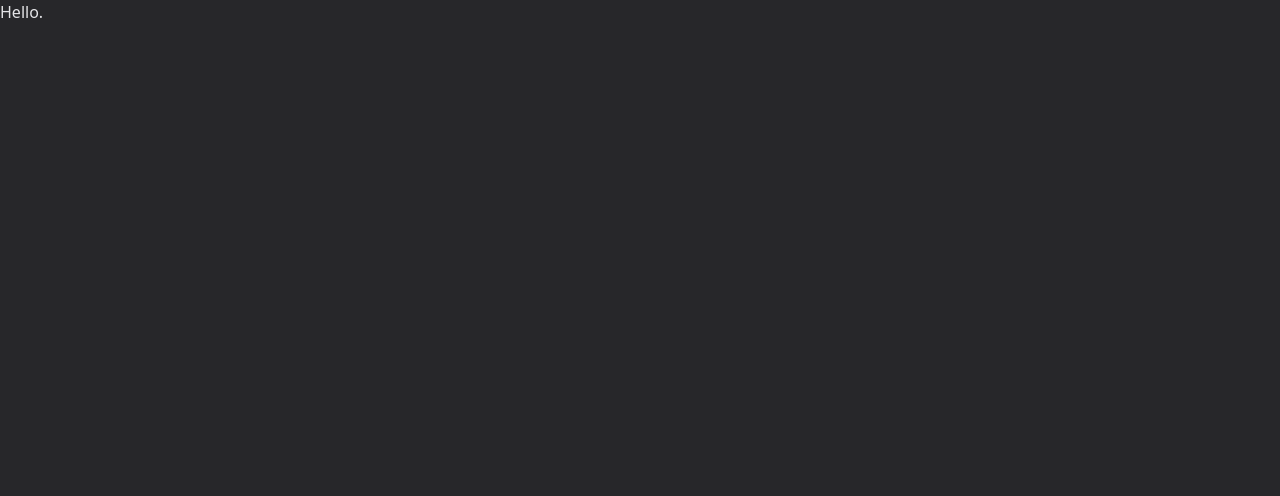
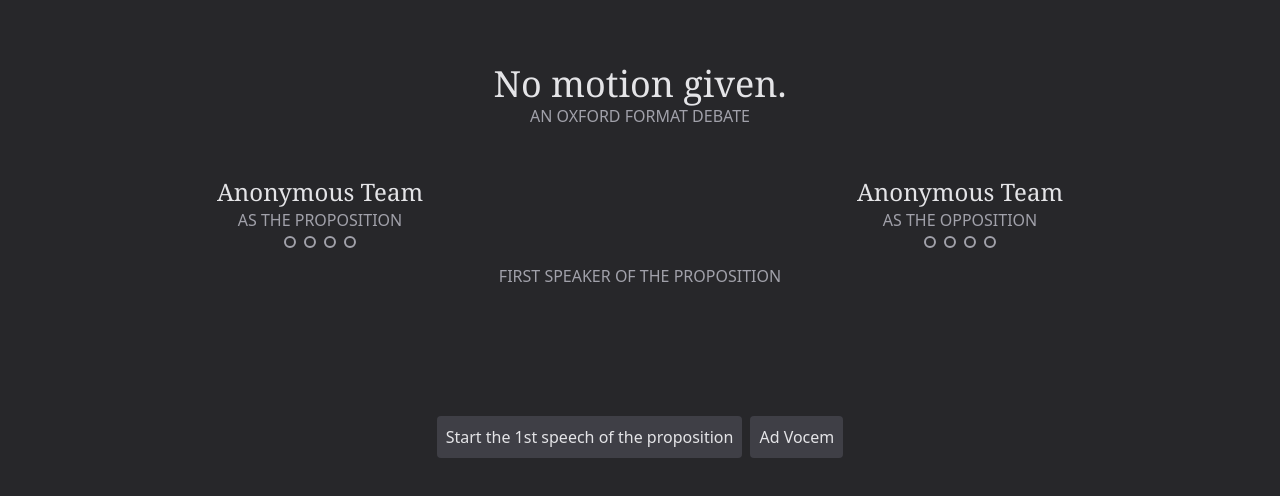
Before and after one commit to debatecore/debate-tools, a Next.js app: page /debate in a window 1280 px wide. Shown: the top 496 px of the page. Built offline with nearby package versions, Linux system fonts and the light colour scheme.

Commit message:
recreate debate page wo/ clocks & full translation

```diff
--- a/src/app/debate/page.tsx
+++ b/src/app/debate/page.tsx
@@ -1,3 +1,152 @@
+"use client";
+import { DebateContext } from "@/contexts/DebateContext";
+import { useLang } from "@/lib/useLang";
+import Link from "next/link";
+import { useContext, useState } from "react";
+
 export default function PageDebate() {
-  return "Hello.";
+  const debate = useContext(DebateContext);
+
+  const [running, setRunning] = useState<boolean>(false);
+  const [stage, setStage] = useState<number>(0);
+
+  const dot = `
+    h-3 w-3 rounded-full border-2 border-zinc-400
+  `;
+  const dotfill = `
+    bg-zinc-400
+  `;
+  const button = `
+    bg-zinc-700 p-2 rounded hover:bg-zinc-600 border border-transparent
+    hover:border-zinc-400 disabled:cursor-not-allowed
+  `;
+
+  const stageText = useLang(
+    stage == 0
+      ? "STAGE_0"
+      : stage == 1
+      ? "STAGE_1"
+      : stage == 2
+      ? "STAGE_2"
+      : stage == 3
+      ? "STAGE_3"
+      : stage == 4
+      ? "STAGE_4"
+      : stage == 5
+      ? "STAGE_5"
+      : stage == 6
+      ? "STAGE_6"
+      : stage == 7
+      ? "STAGE_7"
+      : "STAGE_8"
+  );
+  const stageBtnText = useLang(
+    stage == 0 && !running
+      ? "STAGE_0_0_BTN"
+      : stage == 0 && running
+      ? "STAGE_0_1_BTN"
+      : stage == 1 && !running
+      ? "STAGE_1_0_BTN"
+      : stage == 1 && running
+      ? "STAGE_1_1_BTN"
+      : stage == 2 && !running
+      ? "STAGE_2_0_BTN"
+      : stage == 2 && running
+      ? "STAGE_2_1_BTN"
+      : stage == 3 && !running
+      ? "STAGE_3_0_BTN"
+      : stage == 3 && running
+      ? "STAGE_3_1_BTN"
+      : stage == 4 && !running
+      ? "STAGE_4_0_BTN"
+      : stage == 4 && running
+      ? "STAGE_4_1_BTN"
+      : stage == 5 && !running
+      ? "STAGE_5_0_BTN"
+      : stage == 5 && running
+      ? "STAGE_5_1_BTN"
+      : stage == 6 && !running
+      ? "STAGE_6_0_BTN"
+      : stage == 6 && running
+      ? "STAGE_6_1_BTN"
+      : stage == 7 && !running
+      ? "STAGE_7_0_BTN"
+      : "STAGE_7_1_BTN"
+  );
+
+  return (
+    <>
+      <div className="text-center py-8 pt-16">
+        <h1 className="font-serif text-4xl">
+          {debate?.data.motion || "No motion given."}
+        </h1>
+        <p className="text-zinc-400">AN OXFORD FORMAT DEBATE</p>
+      </div>
+      <div className="flex flex-row py-4">
+        <div className="w-1/2">
+          <h2 className="font-serif text-2xl text-center">
+            {debate?.data.proTeam || "Anonymous Team"}
+          </h2>
+          <p className="text-zinc-400 text-center">{"AS THE PROPOSITION"}</p>
+          <div className="flex flex-row gap-2 justify-center pt-1">
+            <div className={`${dot} ${stage > 0 ? dotfill : ""}`} />
+            <div className={`${dot} ${stage > 2 ? dotfill : ""}`} />
+            <div className={`${dot} ${stage > 4 ? dotfill : ""}`} />
+            <div className={`${dot} ${stage > 6 ? dotfill : ""}`} />
+          </div>
+        </div>
+        <div className="w-1/2">
+          <h2 className="font-serif text-2xl text-center">
+            {debate?.data.oppTeam || "Anonymous Team"}
+          </h2>
+          <p className="text-zinc-400 text-center">{"AS THE OPPOSITION"}</p>
+          <div className="flex flex-row gap-2 justify-center pt-1">
+            <div className={`${dot} ${stage > 1 ? dotfill : ""}`} />
+            <div className={`${dot} ${stage > 3 ? dotfill : ""}`} />
+            <div className={`${dot} ${stage > 5 ? dotfill : ""}`} />
+            <div className={`${dot} ${stage > 7 ? dotfill : ""}`} />
+          </div>
+        </div>
+      </div>
+      <p className="text-center text-zinc-400">{stageText}</p>
+      <div className={stage == 8 ? "hidden" : ""}>
+        <div className="max-w-md mx-auto flex flex-row justify-center gap-2 pt-32">
+          <button
+            className={button}
+            onClick={() => {
+              if (stage == 8) return;
+              if (running) {
+                setRunning(false);
+                setStage(stage + 1);
+              } else {
+                setRunning(true);
+              }
+            }}
+          >
+            {stageBtnText}
+          </button>
+          <button className={button} onClick={() => {}}>
+            Ad Vocem
+          </button>
+        </div>
+        {/* <div className="max-w-md mx-auto p-1 text-zinc-400">
+          <Link href="">
+            <button className="hover:underline">Back</button>
+          </Link>
+        </div> */}
+      </div>
+      <div
+        className={`max-w-lg mx-auto flex flex-row justify-center gap-2 py-6 pt-32 ${
+          stage == 8 ? "" : "hidden"
+        }`}
+      >
+        <Link href="/" tabIndex={-1}>
+          <button className={button}>Back to menu</button>
+        </Link>
+        <Link href="/debate/setup" tabIndex={-1}>
+          <button className={button}>Back to debate config</button>
+        </Link>
+      </div>
+    </>
+  );
 }
--- a/src/data/en.json
+++ b/src/data/en.json
@@ -33,5 +33,30 @@
   "off": "Off",
   "seconds": "seconds",
   "minutes": "minutes",
-  "minute": "minute"
+  "minute": "minute",
+  "STAGE_0": "FIRST SPEAKER OF THE PROPOSITION",
+  "STAGE_1": "FIRST SPEAKER OF THE OPPOSITION",
+  "STAGE_2": "SECOND SPEAKER OF THE PROPOSITION",
+  "STAGE_3": "SECOND SPEAKER OF THE OPPOSITION",
+  "STAGE_4": "THIRD SPEAKER OF THE PROPOSITION",
+  "STAGE_5": "THIRD SPEAKER OF THE OPPOSITION",
+  "STAGE_6": "FOURTH SPEAKER OF THE PROPOSITION",
+  "STAGE_7": "FOURTH SPEAKER OF THE OPPOSITION",
+  "STAGE_8": "DEBATE COMPLETE",
+  "STAGE_0_0_BTN": "Start the 1st speech of the proposition",
+  "STAGE_0_1_BTN": "End the 1st speech of the proposition",
+  "STAGE_1_0_BTN": "Start the 1st speech of the opposition",
+  "STAGE_1_1_BTN": "End the 1st speech of the opposition",
+  "STAGE_2_0_BTN": "Start the 2nd speech of the proposition",
+  "STAGE_2_1_BTN": "End the 2nd speech of the proposition",
+  "STAGE_3_0_BTN": "Start the 2nd speech of the opposition",
+  "STAGE_3_1_BTN": "End the 2nd speech of the opposition",
+  "STAGE_4_0_BTN": "Start the 3rd speech of the proposition",
+  "STAGE_4_1_BTN": "End the 3rd speech of the proposition",
+  "STAGE_5_0_BTN": "Start the 3rd speech of the opposition",
+  "STAGE_5_1_BTN": "End the 3rd speech of the opposition",
+  "STAGE_6_0_BTN": "Start the 4th speech of the proposition",
+  "STAGE_6_1_BTN": "End the 4th speech of the proposition",
+  "STAGE_7_0_BTN": "Start the 4th speech of the opposition",
+  "STAGE_7_1_BTN": "End the 4th speech of the opposition"
 }
--- a/src/data/pl.json
+++ b/src/data/pl.json
@@ -33,5 +33,30 @@
   "off": "Wyłączone",
   "seconds": "sekund",
   "minutes": "minuty",
-  "minute": "minuta"
+  "minute": "minuta",
+  "STAGE_0": "PIERWSZA MOWA PROPOZYCJI",
+  "STAGE_1": "PIERWSZA MOWA OPOZYCJI",
+  "STAGE_2": "DRUGA MOWA PROPOZYCJI",
+  "STAGE_3": "DRUGA MOWA OPOZYCJI",
+  "STAGE_4": "TRZECIA MOWA PROPOZYCJI",
+  "STAGE_5": "TRZECIA MOWA OPOZYCJI",
+  "STAGE_6": "CZWARTA MOWA PROPOZYCJI",
+  "STAGE_7": "CZWARTA MOWA OPOZYCJI",
+  "STAGE_8": "DEBATA ZAKOŃCZONA",
+  "STAGE_0_0_BTN": "Rozpocznij pierwszą mowę propozycji",
+  "STAGE_0_1_BTN": "Zakończ pierwszą mowę propozycji",
+  "STAGE_1_0_BTN": "Rozpocznij pierwszą mowę opozycji",
+  "STAGE_1_1_BTN": "Zakończ pierwszą mowę opozycji",
+  "STAGE_2_0_BTN": "Rozpocznij drugą mowę propozycji",
+  "STAGE_2_1_BTN": "Zakończ drugą mowę propozycji",
+  "STAGE_3_0_BTN": "Rozpocznij drugą mowę opozycji",
+  "STAGE_3_1_BTN": "Zakończ drugą mowę opozycji",
+  "STAGE_4_0_BTN": "Rozpocznij trzecią mowę propozycji",
+  "STAGE_4_1_BTN": "Zakończ trzecią mowę propozycji",
+  "STAGE_5_0_BTN": "Rozpocznij trzecią mowę opozycji",
+  "STAGE_5_1_BTN": "Zakończ trzecią mowę opozycji",
+  "STAGE_6_0_BTN": "Rozpocznij czwartą mowę propozycji",
+  "STAGE_6_1_BTN": "Zakończ czwartą mowę propozycji",
+  "STAGE_7_0_BTN": "Rozpocznij czwartą mowę opozycji",
+  "STAGE_7_1_BTN": "Zakończ czwartą mowę opozycji"
 }
--- a/src/lib/useLang.ts
+++ b/src/lib/useLang.ts
@@ -38,7 +38,32 @@ type tokens =
   | "off"
   | "seconds"
   | "minutes"
-  | "minute";
+  | "minute"
+  | "STAGE_0"
+  | "STAGE_1"
+  | "STAGE_2"
+  | "STAGE_3"
+  | "STAGE_4"
+  | "STAGE_5"
+  | "STAGE_6"
+  | "STAGE_7"
+  | "STAGE_8"
+  | "STAGE_0_0_BTN"
+  | "STAGE_0_1_BTN"
+  | "STAGE_1_0_BTN"
+  | "STAGE_1_1_BTN"
+  | "STAGE_2_0_BTN"
+  | "STAGE_2_1_BTN"
+  | "STAGE_3_0_BTN"
+  | "STAGE_3_1_BTN"
+  | "STAGE_4_0_BTN"
+  | "STAGE_4_1_BTN"
+  | "STAGE_5_0_BTN"
+  | "STAGE_5_1_BTN"
+  | "STAGE_6_0_BTN"
+  | "STAGE_6_1_BTN"
+  | "STAGE_7_0_BTN"
+  | "STAGE_7_1_BTN";
 export type { tokens };
 
 const useLang = (token: tokens) => {
```
